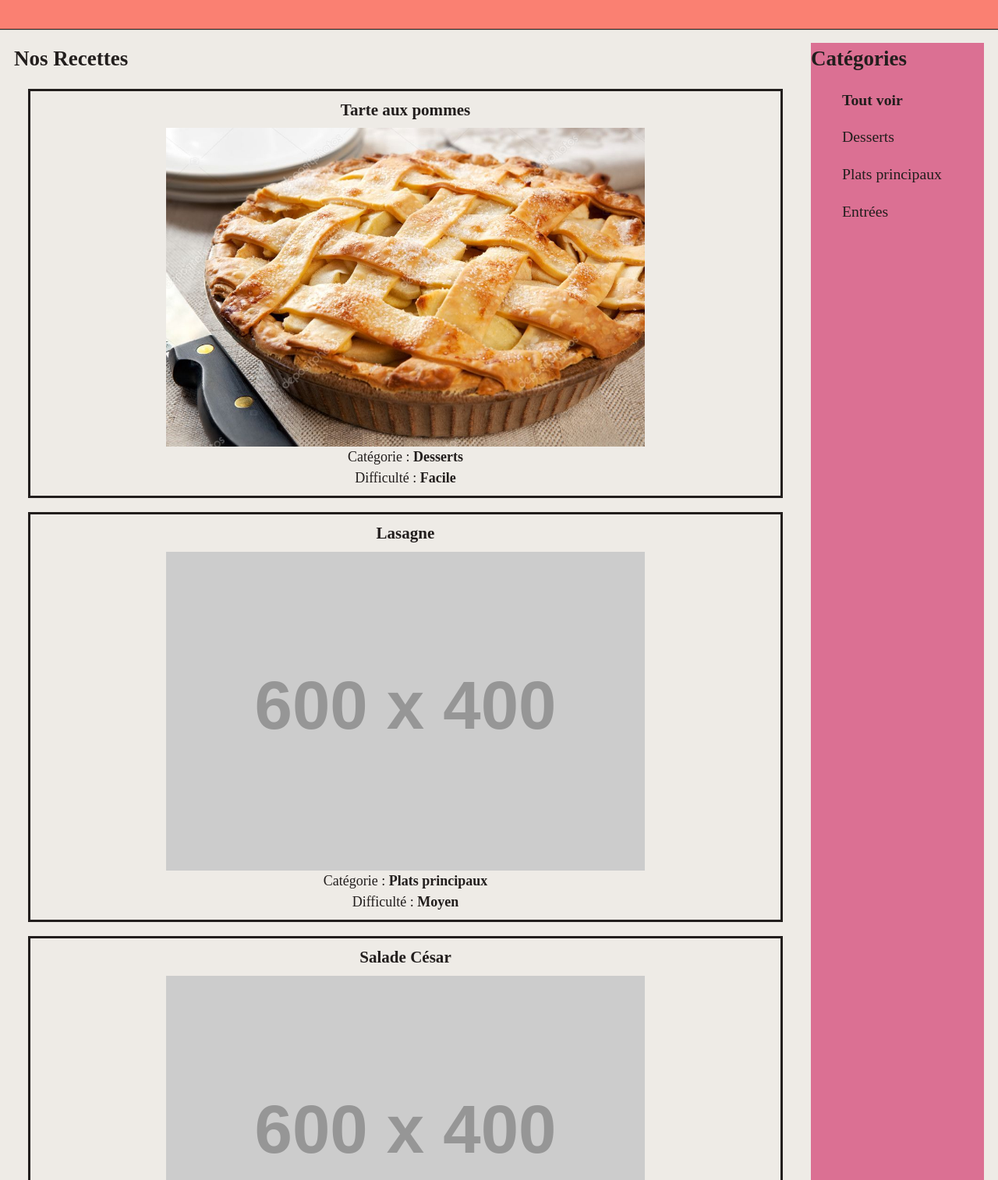
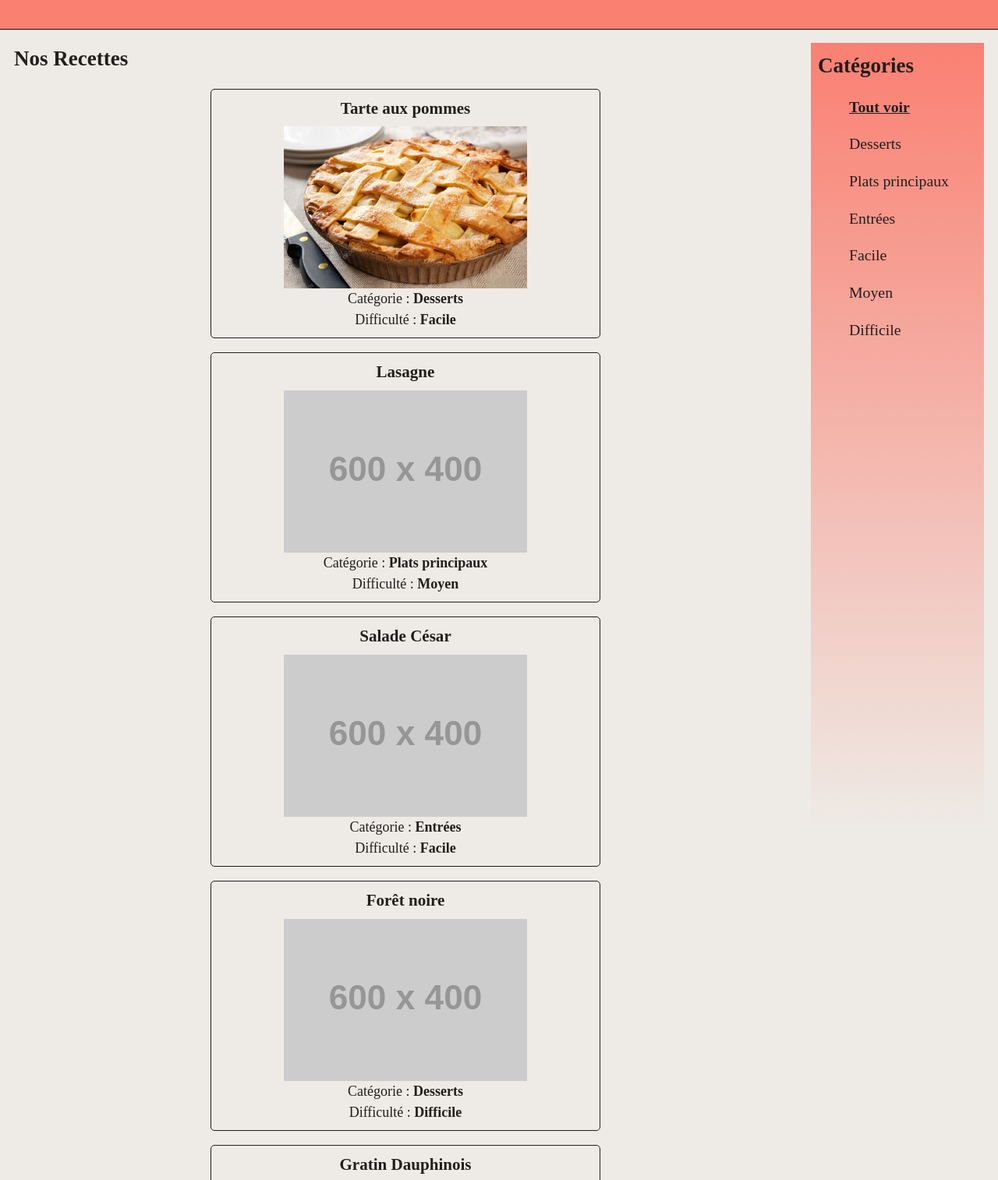
Before and after one commit to BenjaminPlumejeau-afpa/blogDeCuisine, a plain HTML site: page index.html in a window 1280 px wide. Shown: the part 107-1621 px from the top of the page at 78% size. Drawn offline with Linux system fonts and the light colour scheme; placeholder pictures from the web are drawn by us.

Commit message:
Filtrage des recettes fonctionnel

```diff
--- a/javascript.js
+++ b/javascript.js
@@ -23,6 +23,12 @@ function displayCategories() {
             categoriesArray.push(element.category);
         }
     });
+    // recherche des difficultés
+    recipes.forEach(element => {
+        if (!categoriesArray.includes(element.difficulty)) {
+            categoriesArray.push(element.difficulty);
+        }
+    });
 
     // affichage
     categoriesArray.forEach(element => {
@@ -38,6 +44,7 @@ function filterByCategory(event) {
     if (event.target.nodeName === "LI") {
         let categoryList = document.querySelectorAll("#categories li");
         let recipeList = document.querySelectorAll("#recipes article");
+        // au clique sur tout voir on affiche toutes les recettes sans filtre
         if (event.target.textContent === "Tout voir") {
             // modification de l'affichage des filtres
             categoryList.forEach(element => {
@@ -48,15 +55,16 @@ function filterByCategory(event) {
             recipeList.forEach(element => {
                 element.classList.remove("masque");
             });
+        // au clique sur un autre filtre on applique ce dernier
         } else {
             // modification de l'affichage des filtres
             categoryList.forEach(element => {
                 element.classList.remove("activeCategory");
                 event.target.classList.add("activeCategory");
             });
-            // Affichage de toutes les recettes
+            // Affichage de toutes les recettes correspondant au filtre
             recipeList.forEach(element => {
-                if (element.textContent === event.target.textContent) {
+                if (element.textContent.includes(event.target.textContent)) {
                     element.classList.remove("masque");
                 } else {
                     element.classList.add("masque");
@@ -92,6 +100,22 @@ const recipes = [
         imageAlt: "Image placeholder",
         category: "Entrées",
         difficulty: "Facile"
+    },
+    {
+        id: 4,
+        title: "Forêt noire",
+        image: "https://placehold.co/600x400",
+        imageAlt: "Image placeholder",
+        category: "Desserts",
+        difficulty: "Difficile"
+    },
+    {
+        id: 5,
+        title: "Gratin Dauphinois",
+        image: "https://placehold.co/600x400",
+        imageAlt: "Image placeholder",
+        category: "Plats principaux",
+        difficulty: "Moyen"
     }
 ];
 
--- a/main.css
+++ b/main.css
@@ -2,6 +2,8 @@
     /* Couleurs principales */
     --mainColorLight: rgb(238, 235, 230);
     --mainColorDark: rgb(34, 30, 29);
+    --bannerColor: salmon;
+    --hoverColor: rgba(250, 128, 114, 0.2);
 }
 
 html,
@@ -24,7 +26,7 @@ header {
     flex-direction: column;
     align-items: center;
     justify-content: center;
-    background: salmon;
+    background: var(--bannerColor);
     box-shadow: 0 1px 1px;
 }
 
@@ -80,21 +82,24 @@ footer {
     flex-direction: column;
     align-items: center;
     border-style: solid;
+    border-width: 1px;
+    border-radius: 5px;
     margin: 0 1rem 1rem;
     padding: 0.5rem;
     transition: all 0.3s;
 }
 
 .recipe:hover {
-    box-shadow: 1px 2px 2px 2px;
-    background-color: rgba(226, 220, 210, 0.2);
+    box-shadow: 1px 2px 2px 2px var(--bannerColor);
+    border-color: var(--hoverColor);
+    background: var(--hoverColor);
 }
 
 .imgRecipe {
     width: 65%;
 }
 
-#categories{
+#categories {
     margin-top: 1rem;
 }
 
@@ -104,17 +109,27 @@ footer {
     margin: 0 2rem 1rem 0;
 }
 
-.category:hover{
+.category:hover {
     cursor: pointer;
+    text-shadow: 1px 1px 1px;
+    border-radius: 10px;
+    background: var(--hoverColor);
 }
 
-.activeCategory{
+.activeCategory {
     font-weight: bold;
+    text-decoration: underline;
+}
+
+.activeCategory:hover {
+    cursor: default;
+    text-shadow: none;
+    border-radius: 0;
+    background: none;
 }
 
 .masque {
     display: none;
-    background: greenyellow;
 }
 
 
@@ -124,20 +139,33 @@ footer {
         grid-template-columns: 1fr 30%;
     }
 
-    aside{
+    aside {
         margin-left: 1rem;
-        background: palevioletred;
+        padding: 0.5rem;
+        background: linear-gradient(var(--bannerColor), var(--mainColorLight) 75%) no-repeat, var(--mainColorLight);
     }
 }
 
-@media screen and (min-width: 992px){
+@media screen and (min-width: 992px) {
     main {
         display: grid;
         grid-template-columns: 1fr 240px;
     }
 
+    #recipes {
+        flex-direction: row;
+        flex-wrap: wrap;
+        justify-content: space-evenly;
+
+    }
+
+    .recipe {
+        width: 480px;
+    }
+
     aside{
-        margin-left: 1rem;
-        background: palevioletred;
+        position: sticky;
+        top: 0;
+        height: 75%;
     }
 }
```
